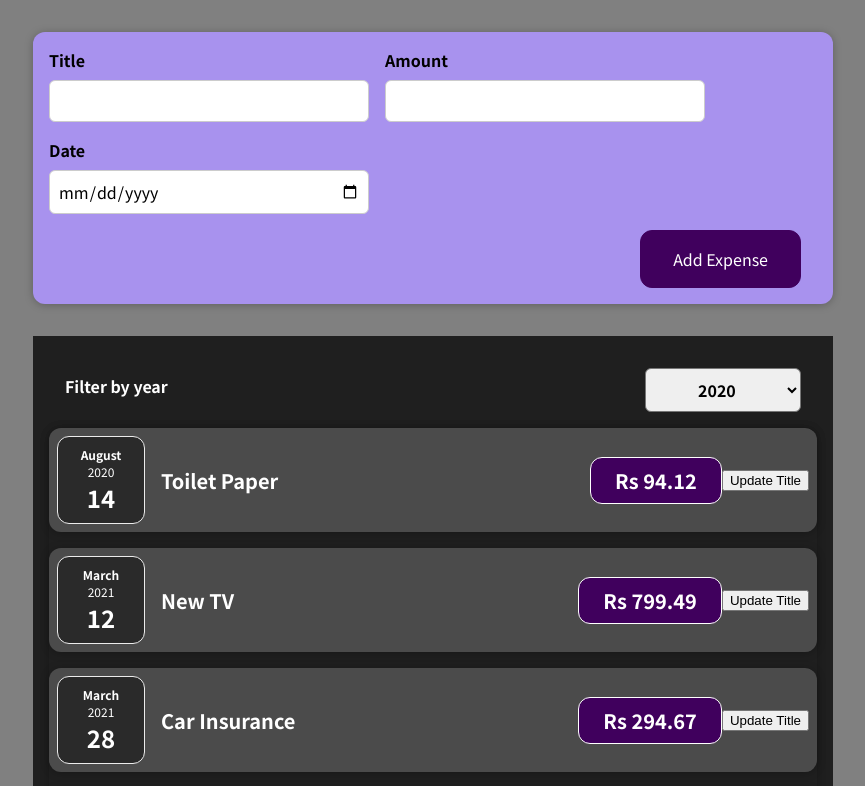
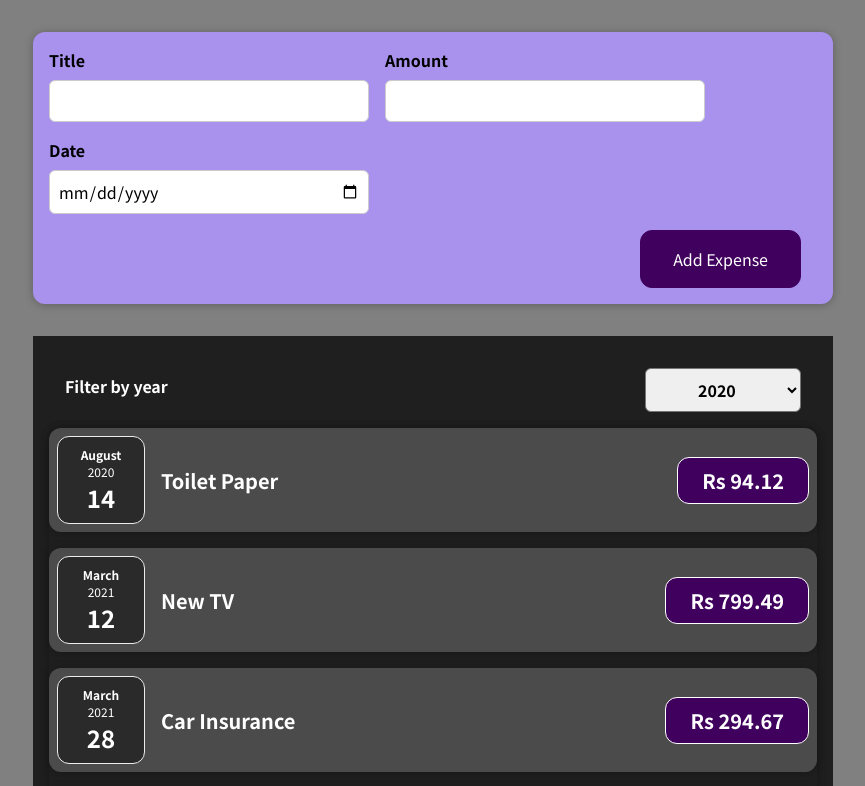
Before and after one commit to jatinKhachane/expense-tracker, a React (Create React App) app: page / in a window 1280 px wide. Shown: the top 786 px of the page, without its empty margins (207-1072 px from the left). Built offline with nearby package versions, Linux system fonts and the light colour scheme.

Commit message:
refactoring

```diff
--- a/src/components/Expenses/ExpenseItem.js
+++ b/src/components/Expenses/ExpenseItem.js
@@ -6,10 +6,6 @@ import "./ExpenseItem.css";
 function ExpenseItem(props) {
   const [title, setTitle] = useState(props.title);
 
-  const clickHandler = () => {
-    setTitle("Updated !!");
-  };
-
   return (
     <Card class="expense-item">
       <ExpenseDate date={props.date} />
@@ -17,7 +13,6 @@ function ExpenseItem(props) {
         <h2>{title}</h2>
         <div className="expense-item__price">Rs {props.amount}</div>
       </div>
-      <button onClick={clickHandler}>Update Title</button>
     </Card>
   );
 }
```
